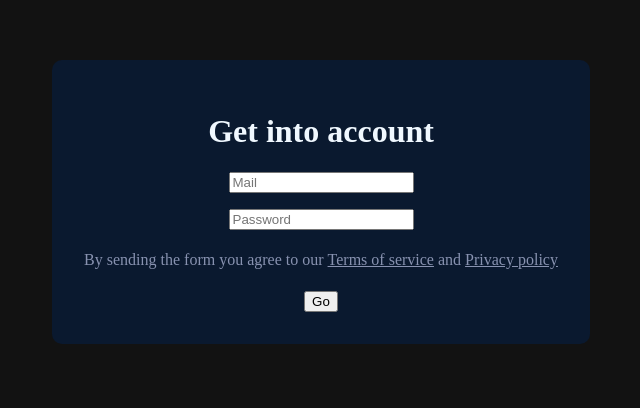
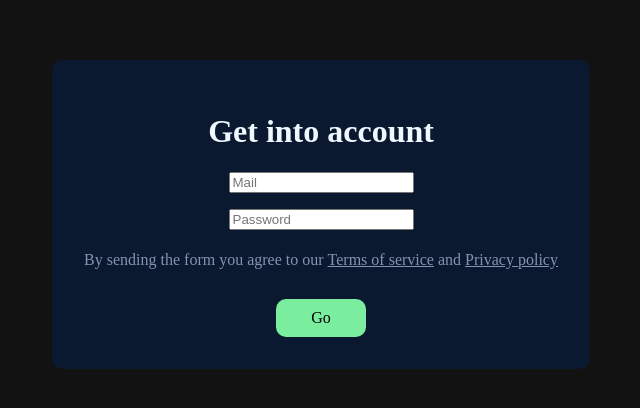
Before and after one commit to patarr19NEO/PasswordManager, a React (Vite) app in the folder frontend/: page /getIntoAccount in a window 1280 px wide. Shown: the part 140-548 px from the top of the page, without its empty margins (319-959 px from the left). Built offline with nearby package versions, Linux system fonts and the light colour scheme; a web font is replaced by a local one.

Commit message:
fixed go button

```diff
--- a/frontend/src/Components/GetIntoAccount/GetIntoAccount.jsx
+++ b/frontend/src/Components/GetIntoAccount/GetIntoAccount.jsx
@@ -98,7 +98,7 @@ function GetIntoAccount() {
                         </div>
                         {loading && <p className="loading">Loading...</p>}
                         <p className="error">{error}</p>
-                        <button type="submit" className="submit" disabled={loading}>Go</button>
+                        <a type="submit" className="submit" disabled={loading}>Go</a>
                         {/*(() => {
                                 if (loading) {
                                     return "Loading..."
```
